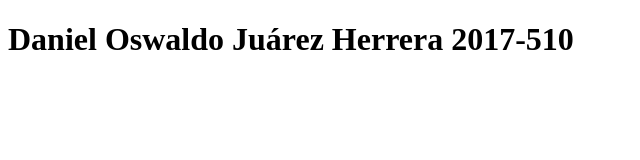
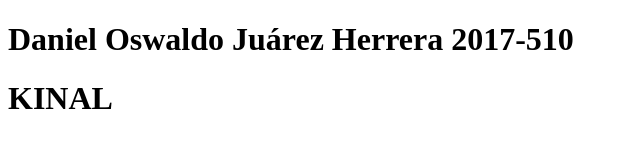
Before and after one commit to djuarez-2017510/git, a plain HTML site: page index.html in a window 1280 px wide. Shown: the whole page, without its empty margins (0-640 px from the left). Drawn offline with Linux system fonts and the light colour scheme.

Commit message:
Se agrego el nombre del establecimiento en el body

```diff
--- a/index.html
+++ b/index.html
@@ -8,5 +8,6 @@
 </head>
 <body>
     <h1>Daniel Oswaldo Juárez Herrera 2017-510</h1>
+    <h1>KINAL</h1>
 </body>
 </html>
```
